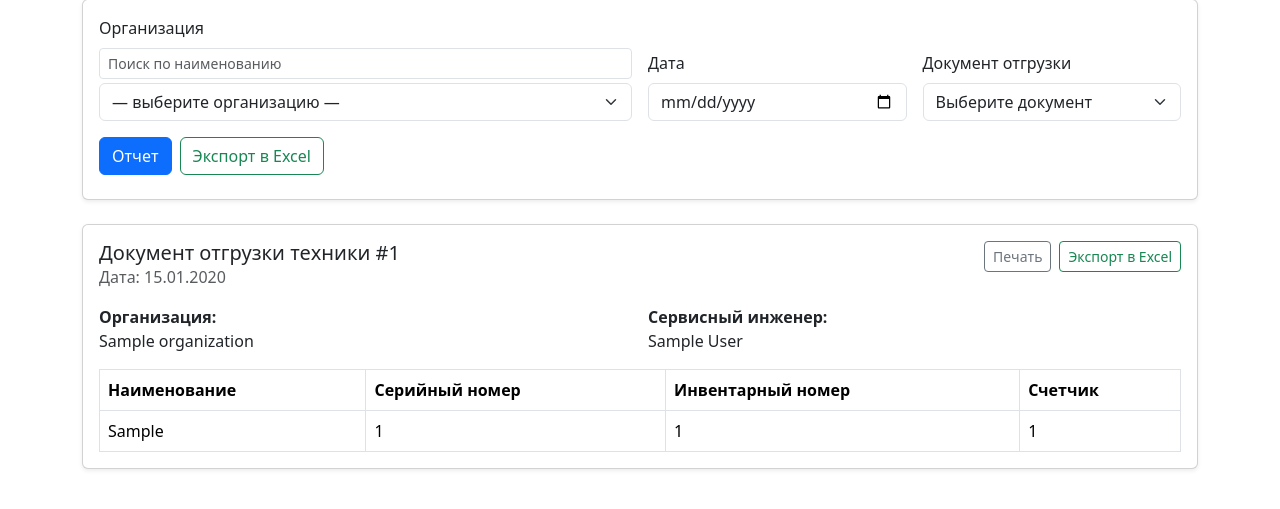
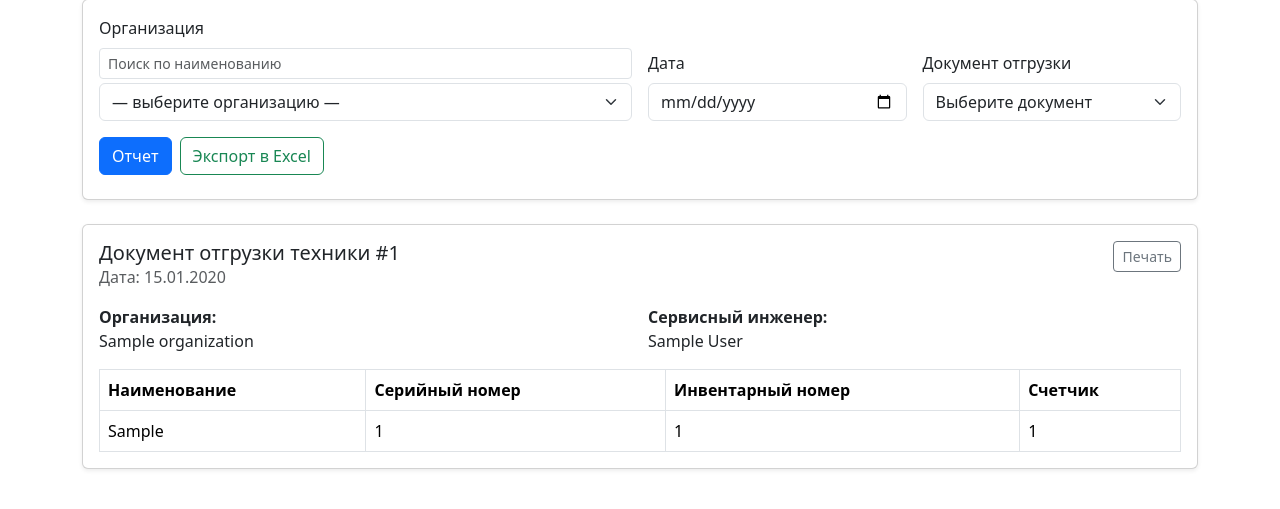
Before and after one commit to HomeUserDeveloper/services, a Django app: template services/templates/report_shipment_document.html in a window 1280 px wide. Shown: the part 126-635 px from the top of the page. Run offline with Django 5.2, Linux system fonts and the light colour scheme; the template is opened without the code that fills it: most values are stand-ins (such as "Sample title", 1, 10 or a date in 2020).

Commit message:
Revert "Add Export to Excel button next to Print in Repair/Acceptance/Shipment reports"
This reverts commit c748f1d7b65397d26842b74973351fd68e76b01f.

```diff
--- a/services/templates/report_acceptance_document.html
+++ b/services/templates/report_acceptance_document.html
@@ -59,10 +59,7 @@
                     <h2 class="h5 m-0">Документ приемки техники #{{ document.id }}</h2>
                     <div class="text-muted">Дата: {{ document.date|date:"d.m.Y" }}</div>
                 </div>
-                <div class="d-flex gap-2 no-print">
-                    <button type="button" class="btn btn-outline-secondary btn-sm" onclick="window.print();">Печать</button>
-                    <a class="btn btn-outline-success btn-sm" href="{% url 'report_acceptance_document' %}?organization={{ document.organization.id }}&date={{ document.date|date:'Y-m-d' }}&document={{ document.id }}&export=excel">Экспорт в Excel</a>
-                </div>
+                <button type="button" class="btn btn-outline-secondary btn-sm no-print" onclick="window.print();">Печать</button>
             </div>
 
             <div class="row g-3 mb-3">
--- a/services/templates/report_repair_document.html
+++ b/services/templates/report_repair_document.html
@@ -127,10 +127,7 @@
                     <h2 class="h5 m-0">Документ ремонта #{{ selected_document.id }}</h2>
                     <div class="text-muted">Дата: {{ selected_document.date|date:"d.m.Y" }}</div>
                 </div>
-                <div class="d-flex gap-2 no-print">
-                    <button type="button" class="btn btn-outline-secondary btn-sm" onclick="window.print();">Печать</button>
-                    <a class="btn btn-outline-success btn-sm" href="{% url 'report_repair_document' %}?organization={{ selected_document.organization.id }}&date={{ selected_document.date|date:'Y-m-d' }}&document={{ selected_document.id }}&export=excel">Экспорт в Excel</a>
-                </div>
+                <button type="button" class="btn btn-outline-secondary btn-sm no-print" onclick="window.print();">Печать</button>
             </div>
 
             <div class="row g-3 mb-3">
--- a/services/templates/report_shipment_document.html
+++ b/services/templates/report_shipment_document.html
@@ -59,10 +59,7 @@
                     <h2 class="h5 m-0">Документ отгрузки техники #{{ document.id }}</h2>
                     <div class="text-muted">Дата: {{ document.date|date:"d.m.Y" }}</div>
                 </div>
-                <div class="d-flex gap-2 no-print">
-                    <button type="button" class="btn btn-outline-secondary btn-sm" onclick="window.print();">Печать</button>
-                    <a class="btn btn-outline-success btn-sm" href="{% url 'report_shipment_document' %}?organization={{ document.organization.id }}&date={{ document.date|date:'Y-m-d' }}&document={{ document.id }}&export=excel">Экспорт в Excel</a>
-                </div>
+                <button type="button" class="btn btn-outline-secondary btn-sm no-print" onclick="window.print();">Печать</button>
             </div>
 
             <div class="row g-3 mb-3">
```
